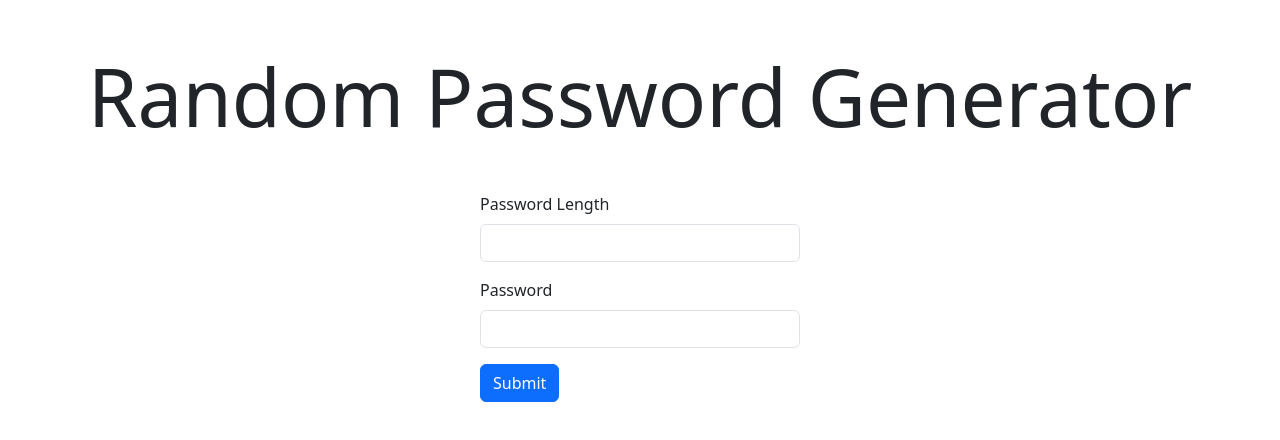
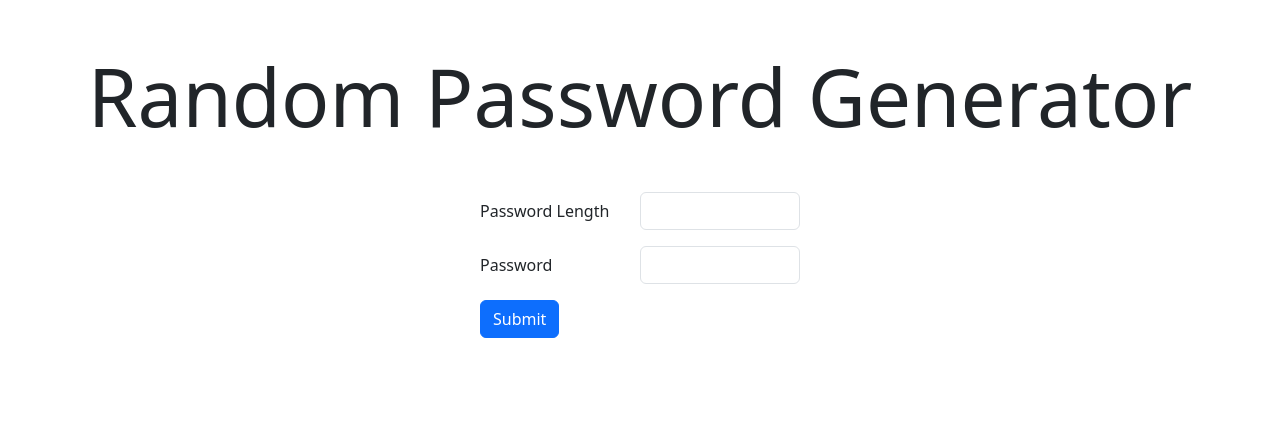
Before and after one commit to ForkedByCode/CipherCmith, a React (Vite) app: page / in a window 1280 px wide. Shown: the top 440 px of the page. Built offline with nearby package versions, Linux system fonts and the light colour scheme.

Commit message:
Reworked form bootstrap.

```diff
--- a/src/Form/Form.jsx
+++ b/src/Form/Form.jsx
@@ -6,29 +6,32 @@ function Form() {
     <>
       <div className="container w-25 p-0">
         <form>
-          <div className="mb-3">
-            <label for="passwordLength" className="form-label">
+          <div className="mb-3 row mx-auto">
+            <label
+              for="passwordLength"
+              className="form-label col-sm-12 col-lg-6 my-auto p-0"
+            >
               Password Length
             </label>
             <input
               type="number"
-              className="form-control"
+              className="form-control col"
               id="passwordLength"
               aria-describedby="passwordLength"
             />
-            {/* <div id="passwordLength" className="form-text">
-              We'll never share your email with anyone else.
-            </div> */}
           </div>
           {/* checkbox */}
 
-          <div className="mb-3">
-            <label for="generatedPassword" className="form-label">
+          <div className="mb-3 row mx-auto">
+            <label
+              for="generatedPassword"
+              className="form-label col-sm-12 col-lg-6 my-auto p-0"
+            >
               Password
             </label>
             <input
               type="text"
-              className="form-control"
+              className="form-control col"
               id="generatedPassword"
             />
           </div>
```
